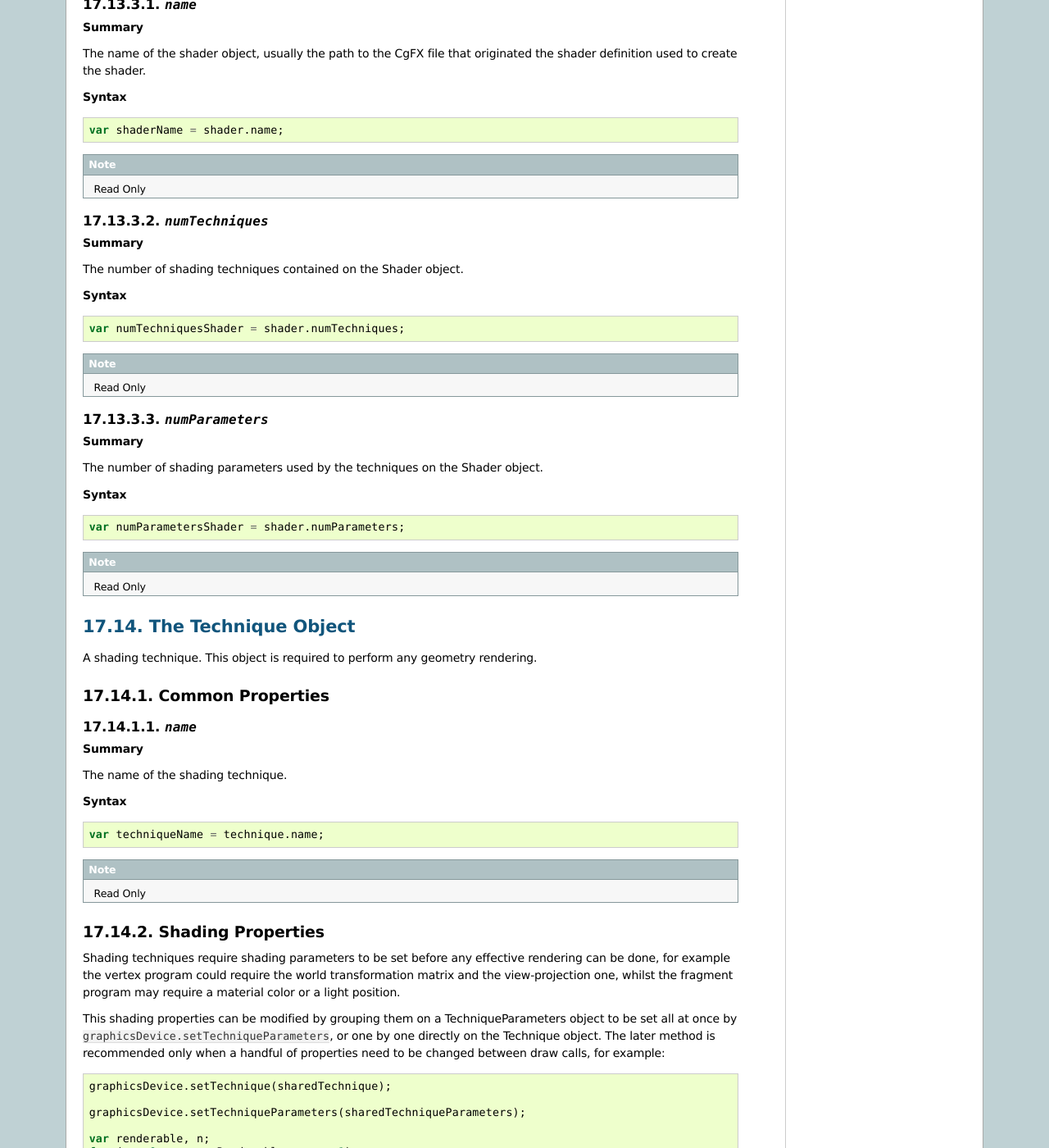
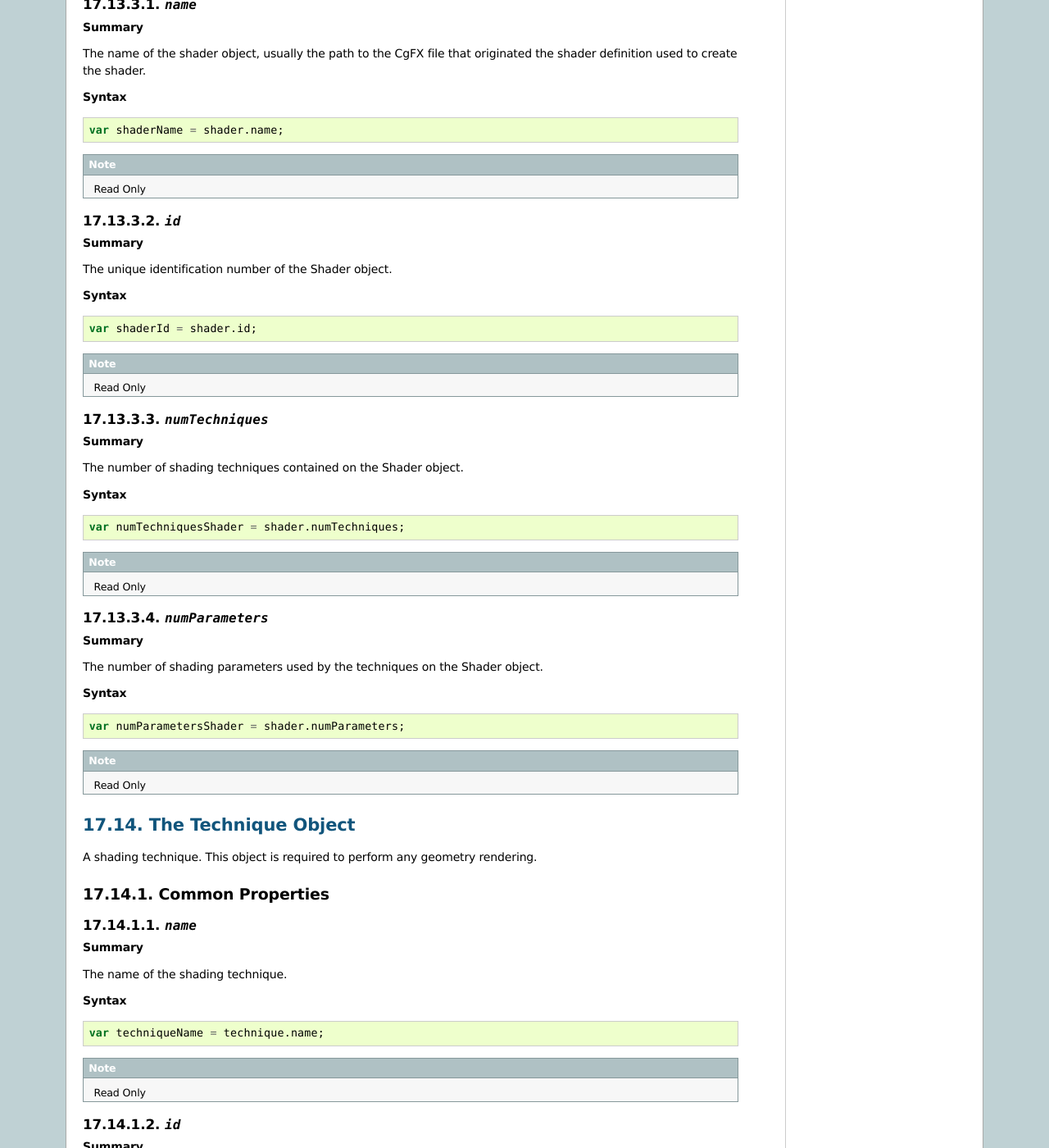
Before and after one commit to turbulenz/turbulenz_engine, a Sphinx documentation site: the page built from docs/source/jslibrary_api/shader_api.rst, in a window 1280 px wide and 1400 px high, scrolled down 1103 px. Shown: the whole window at 82% size. Built offline with Sphinx 7.4.7, drawn with Linux system fonts in a browser that asks for light colours; some of the changed text lies outside the part shown.

Commit message:
Added documentation for the new id properties.

```diff
--- a/docs/source/jslibrary_api/shader_api.rst
+++ b/docs/source/jslibrary_api/shader_api.rst
@@ -105,6 +105,23 @@ usually the path to the CgFX file that originated the shader definition used to
 
 
 .. index::
+    pair: Shader; id
+
+`id`
+----
+
+**Summary**
+
+The unique identification number of the Shader object.
+
+**Syntax** ::
+
+    var shaderId = shader.id;
+
+.. note:: Read Only
+
+
+.. index::
     pair: Shader; numTechniques
 
 `numTechniques`
@@ -169,6 +186,23 @@ The name of the shading technique.
 .. note:: Read Only
 
 
+.. index::
+    pair: Technique; id
+
+`id`
+----
+
+**Summary**
+
+The unique identification number of the Technique object.
+
+**Syntax** ::
+
+    var techniqueId = technique.id;
+
+.. note:: Read Only
+
+
 Shading Properties
 ==================
 
```
Also changed, not shown: docs/source/jslibrary_api/indexbuffer_api.rst (+17 -0 lines), docs/source/jslibrary_api/renderbuffer_api.rst (+17 -0 lines), docs/source/jslibrary_api/rendertarget_api.rst (+17 -0 lines), docs/source/jslibrary_api/texture_api.rst (+17 -0 lines), docs/source/jslibrary_api/vertexbuffer_api.rst (+17 -0 lines).
